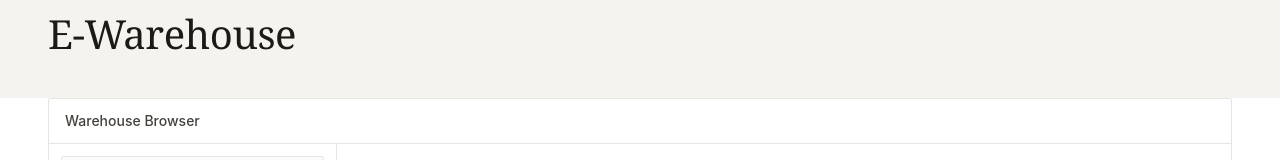
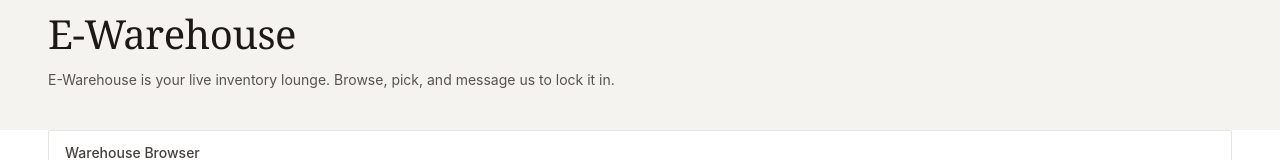
Before and after one commit to blackchayenne/Bussiness_website, a Next.js app: page /warehouse in a window 1280 px wide. Shown: the part 146-306 px from the top of the page. Built offline with nearby package versions, Linux system fonts and the light colour scheme; no server answers.

Commit message:
Add E-Warehouse intro copy

```diff
--- a/src/pages/warehouse.js
+++ b/src/pages/warehouse.js
@@ -298,6 +298,10 @@ export default function WarehousePage() {
               <h1 className="mt-3 font-display text-display-sm text-stone-900">
                 E-Warehouse
               </h1>
+              <p className="mt-3 max-w-xl text-sm text-stone-600">
+                E-Warehouse is your live inventory lounge. Browse, pick, and message
+                us to lock it in.
+              </p>
             </div>
             {isMock && (
               <span className="px-3 py-1 text-xs bg-amber-100 text-amber-700 rounded-full">
```
